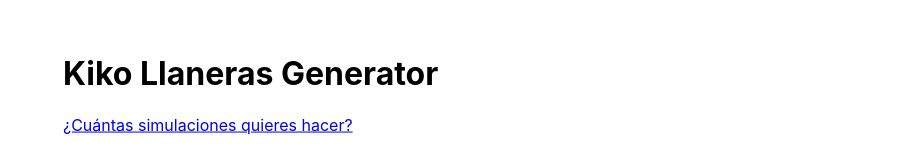
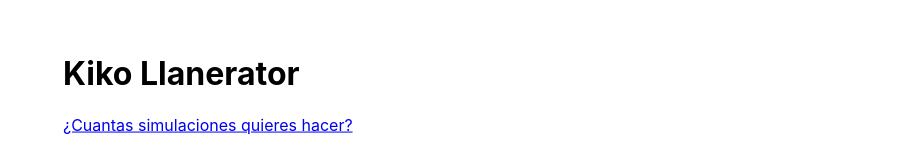
Before and after one commit to Ruekov/kikollanerator, a React (Create React App) app: page / in a window 1280 px wide. Shown: the part 180-340 px from the top of the page, without its empty margins (377-1280 px from the left). Built offline with nearby package versions, Linux system fonts and the light colour scheme.

Commit message:
1 file modified

```diff
--- a/src/App.js
+++ b/src/App.js
@@ -75,9 +75,9 @@ export default function App() {
         }}
       >
         <div style={{ height: '20%' }}>
-          <h1>Kiko Llaneras Generator</h1>
+          <h1>Kiko Llanerator</h1>
           <a href="https://elpais.com/espana/elecciones-generales/2023-07-19/quien-va-a-ganar-las-elecciones-esto-dicen-las-encuestas.html">
-            <p>¿Cuántas simulaciones quieres hacer?</p>
+            <p>¿Cuantas simulaciones quieres hacer?</p>
           </a>
           <br />
           <input type="number" value={value} onChange={handleChange} />{' '}
```
